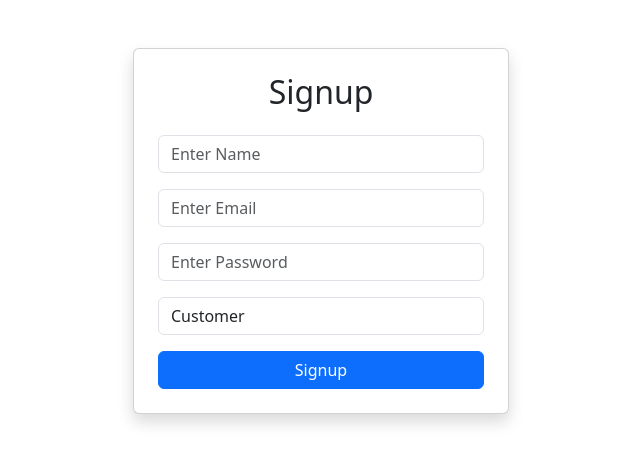
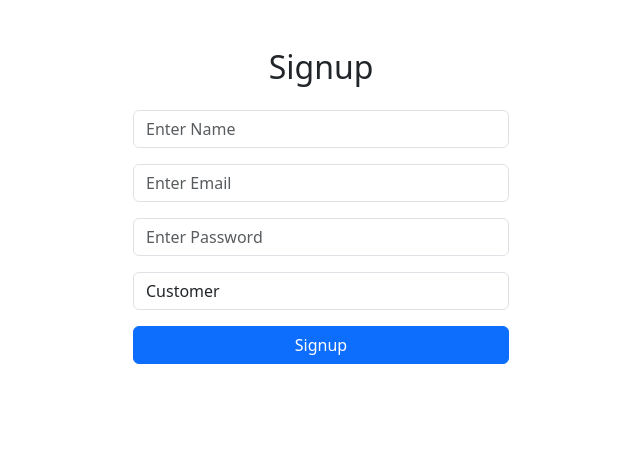
Before and after one commit to iamshrutisinha16/servicehub, a React (Create React App) app in the folder client/: page /signup in a window 1280 px wide. Shown: the top 464 px of the page, without its empty margins (319-959 px from the left). Built offline with nearby package versions, Linux system fonts and the light colour scheme.

Commit message:
something chnges

```diff
--- a/client/src/pages/Login.jsx
+++ b/client/src/pages/Login.jsx
@@ -42,7 +42,7 @@ function Login() {
       const user = res.data.user;
 
       if (!user) {
-        setMessage("Invalid response from server");
+        setMessage("Invalid server response");
         return;
       }
 
@@ -52,12 +52,14 @@ function Login() {
         JSON.stringify(user)
       );
 
+      console.log("LOGIN USER:", user);
+
       setMessage("Login Successful");
 
-      console.log("LOGIN USER:", user);
+      // 🔥 SAFE ROLE CHECK
+      const role = user.role || "customer";
 
-      // 🔥 ROLE BASED REDIRECT
-      if (user.role === "vendor") {
+      if (role === "vendor") {
 
         navigate("/vendor-dashboard");
 
@@ -122,9 +124,7 @@ function Login() {
           onClick={handleLogin}
           disabled={loading}
         >
-          {loading
-            ? "Logging in..."
-            : "Login"}
+          {loading ? "Logging in..." : "Login"}
         </button>
 
       </div>
--- a/client/src/pages/Signup.jsx
+++ b/client/src/pages/Signup.jsx
@@ -1,5 +1,5 @@
 import { useState } from "react";
-import { useNavigate, Link } from "react-router-dom";
+import { useNavigate } from "react-router-dom";
 
 function Signup() {
 
@@ -13,7 +13,6 @@ function Signup() {
   });
 
   const handleChange = (e) => {
-
     setFormData({
       ...formData,
       [e.target.name]: e.target.value,
@@ -41,9 +40,14 @@ function Signup() {
 
         alert("Signup Successful");
 
+        // 🔥 ROLE BASED REDIRECT AFTER SIGNUP
+        if (formData.role === "vendor") {
+          navigate("/vendor-login");
+        } else {
           navigate("/login");
+        }
+
       } else {
-
         alert(data.message);
       }
 
@@ -55,17 +59,12 @@ function Signup() {
   return (
     <div className="container mt-5" style={{ maxWidth: "400px" }}>
 
-      <div className="card shadow p-4">
-
-        <h2 className="mb-4 text-center">
-          Signup
-        </h2>
+      <h2 className="mb-4 text-center">Signup</h2>
 
       <input
         name="name"
         placeholder="Enter Name"
         className="form-control mb-3"
-          value={formData.name}
         onChange={handleChange}
       />
 
@@ -73,33 +72,26 @@ function Signup() {
         name="email"
         placeholder="Enter Email"
         className="form-control mb-3"
-          value={formData.email}
         onChange={handleChange}
       />
 
       <input
         name="password"
+        type="password"
         placeholder="Enter Password"
-          type="password"
         className="form-control mb-3"
-          value={formData.password}
         onChange={handleChange}
       />
 
-        {/* 🔥 ROLE SELECT ADDED */}
+      {/* 🔥 ROLE DROPDOWN */}
       <select
         name="role"
         className="form-control mb-3"
         value={formData.role}
         onChange={handleChange}
       >
-          <option value="customer">
-            Customer
-          </option>
-
-          <option value="vendor">
-            Vendor
-          </option>
+        <option value="customer">Customer</option>
+        <option value="vendor">Vendor</option>
       </select>
 
       <button
@@ -110,8 +102,6 @@ function Signup() {
       </button>
 
     </div>
-
-    </div>
   );
 }
 
```
Lines whose indentation alone changed are shown as unchanged.
